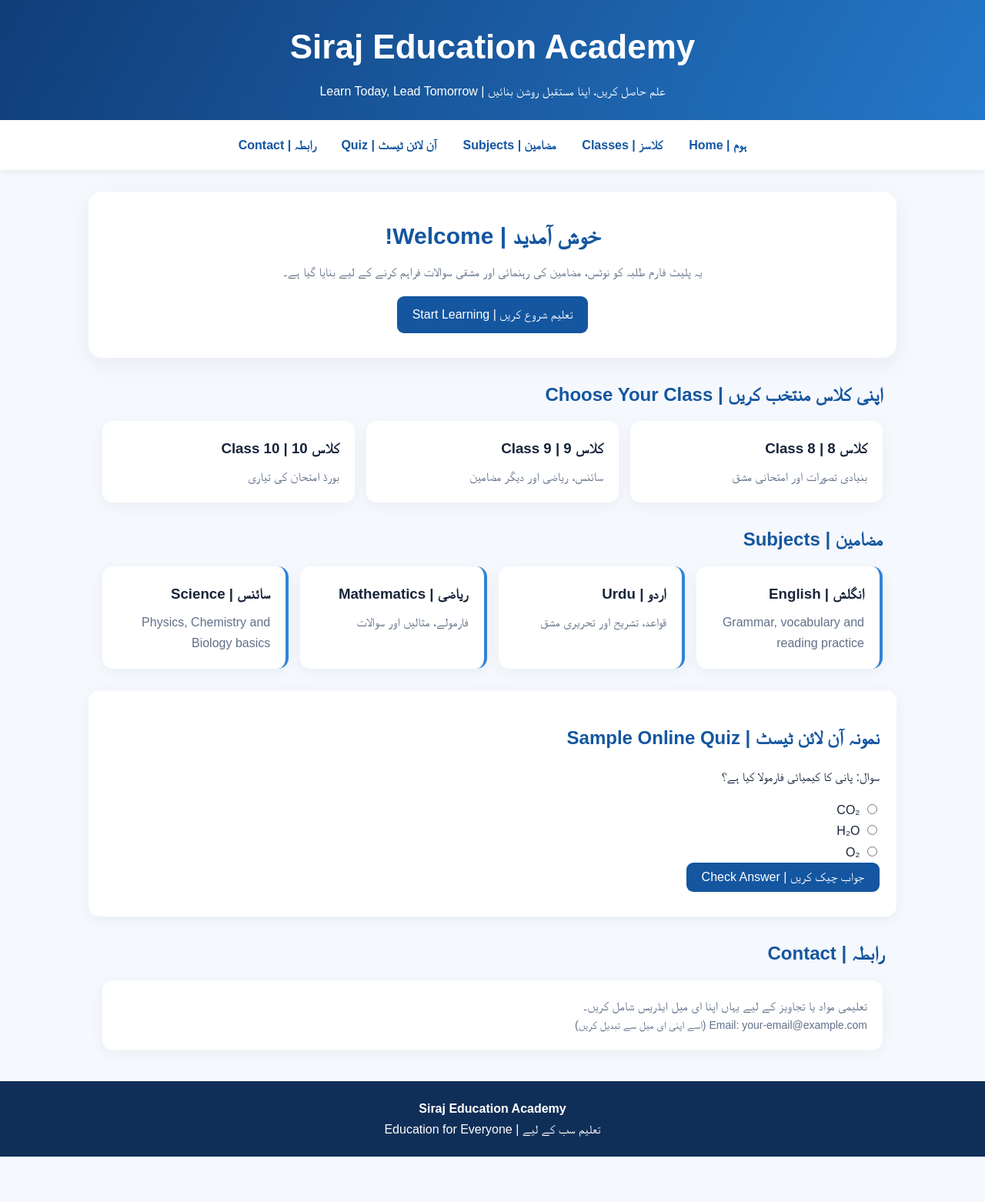
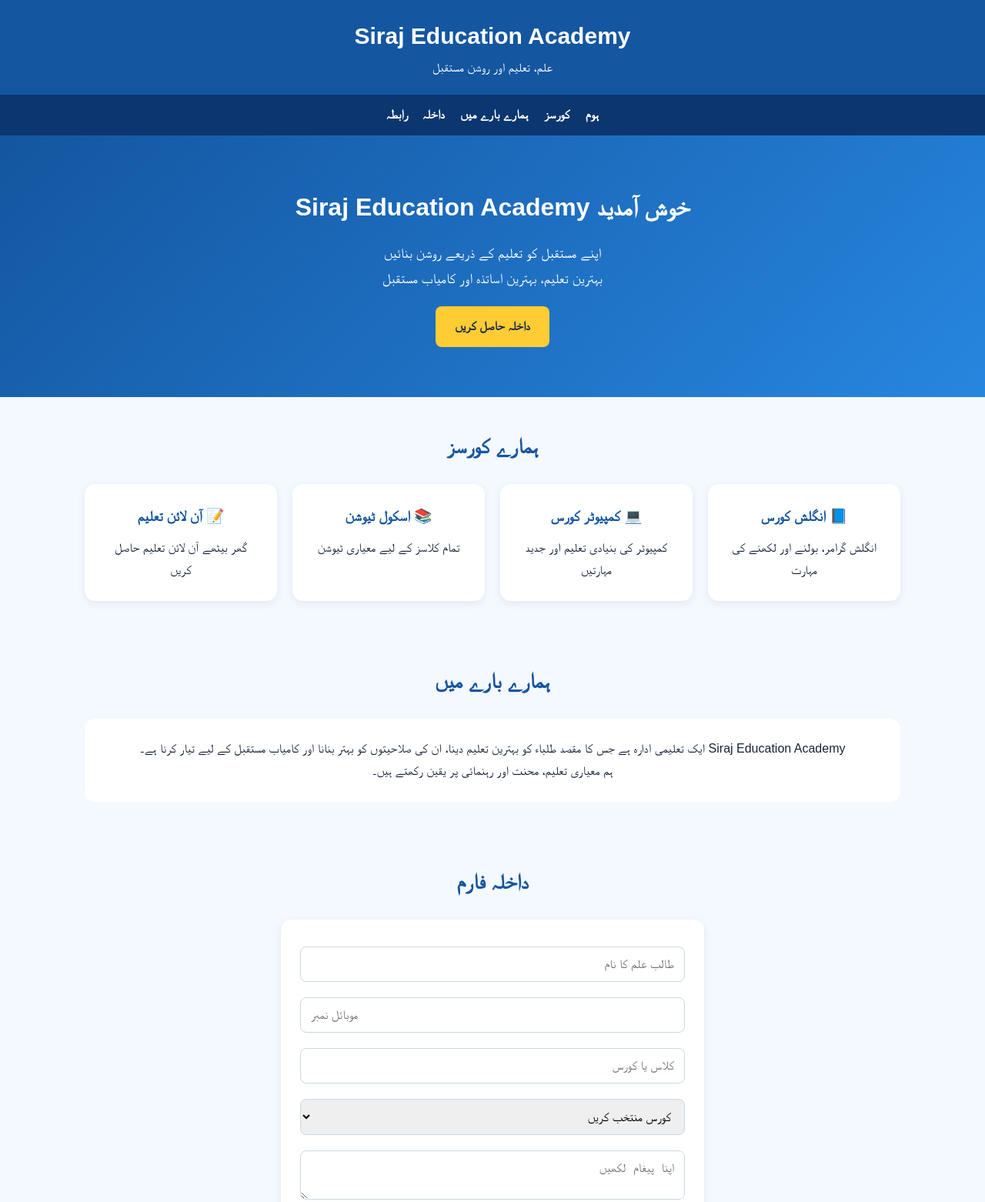
Before and after one commit to yamuhammadyaallah6-cloud/siraj-education-academy, a plain HTML site: page index.html in a window 1280 px wide. Shown: the top 1562 px of the page at 77% size. Before the commit the page ends 1503 px from the top, so only its background shows below. Drawn offline with Linux system fonts and the light colour scheme.

Commit message:
Update index.html

```diff
--- a/index.html
+++ b/index.html
@@ -1,32 +1,320 @@
+
 <!DOCTYPE html>
 <html lang="ur" dir="rtl">
 <head>
-<meta charset="UTF-8"><meta name="viewport" content="width=device-width, initial-scale=1">
+<meta charset="UTF-8">
+<meta name="viewport" content="width=device-width, initial-scale=1.0">
+
 <title>Siraj Education Academy</title>
+
 <style>
-:root{--blue:#1456a0;--sky:#eaf4ff;--ink:#17243a;--muted:#617089}
-*{box-sizing:border-box}body{margin:0;font-family:Arial,sans-serif;background:#f5f8fc;color:var(--ink);line-height:1.7}
-header{background:linear-gradient(120deg,#103d78,#2478c9);color:white;padding:24px 7%;text-align:center}
-header h1{margin:0;font-size:clamp(28px,5vw,44px)}header p{margin:6px 0 0}
-nav{display:flex;justify-content:center;gap:10px;flex-wrap:wrap;background:#fff;padding:12px;box-shadow:0 2px 10px #16365a12}
-nav a{color:var(--blue);text-decoration:none;padding:7px 12px;border-radius:8px;font-weight:bold}
-nav a:hover{background:var(--sky)}.hero{max-width:1050px;margin:28px auto;padding:32px 22px;background:white;border-radius:18px;box-shadow:0 8px 30px #183c6410;text-align:center}
-.hero h2{color:var(--blue);font-size:30px;margin:0 0 8px}.hero p{color:var(--muted);margin:0 auto 18px;max-width:700px}
-.btn{display:inline-block;background:var(--blue);color:white;text-decoration:none;padding:10px 20px;border-radius:9px;border:0;cursor:pointer;font-size:16px}
-section{max-width:1050px;margin:28px auto;padding:0 18px}section h2{color:var(--blue);margin-bottom:14px}
-.grid{display:grid;grid-template-columns:repeat(auto-fit,minmax(210px,1fr));gap:15px}
-.card{background:white;padding:20px;border-radius:14px;box-shadow:0 4px 18px #183c640d}.card h3{margin:0 0 7px}.card p{margin:0;color:var(--muted)}.subject{border-right:4px solid #3183d6}
-#quiz{background:white;padding:22px;border-radius:14px;box-shadow:0 4px 18px #183c640d}#answer{margin-top:10px;font-weight:bold}
-footer{text-align:center;background:#102f58;color:white;padding:22px;margin-top:40px}.small{font-size:14px;color:var(--muted)}
-@media(max-width:600px){.hero{margin:16px 12px;padding:25px 15px}nav{gap:2px}nav a{font-size:14px}}
-</style></head><body>
-<header><h1>Siraj Education Academy</h1><p>علم حاصل کریں، اپنا مستقبل روشن بنائیں | Learn Today, Lead Tomorrow</p></header>
-<nav><a href="#home">ہوم | Home</a><a href="#classes">کلاسز | Classes</a><a href="#subjects">مضامین | Subjects</a><a href="#quiz">آن لائن ٹیسٹ | Quiz</a><a href="#contact">رابطہ | Contact</a></nav>
-<main><div class="hero" id="home"><h2>خوش آمدید | Welcome!</h2><p>یہ پلیٹ فارم طلبہ کو نوٹس، مضامین کی رہنمائی اور مشقی سوالات فراہم کرنے کے لیے بنایا گیا ہے۔</p><a class="btn" href="#classes">تعلیم شروع کریں | Start Learning</a></div>
-<section id="classes"><h2>اپنی کلاس منتخب کریں | Choose Your Class</h2><div class="grid"><article class="card"><h3>کلاس 8 | Class 8</h3><p>بنیادی تصورات اور امتحانی مشق</p></article><article class="card"><h3>کلاس 9 | Class 9</h3><p>سائنس، ریاضی اور دیگر مضامین</p></article><article class="card"><h3>کلاس 10 | Class 10</h3><p>بورڈ امتحان کی تیاری</p></article></div></section>
-<section id="subjects"><h2>مضامین | Subjects</h2><div class="grid"><article class="card subject"><h3>انگلش | English</h3><p>Grammar, vocabulary and reading practice</p></article><article class="card subject"><h3>اردو | Urdu</h3><p>قواعد، تشریح اور تحریری مشق</p></article><article class="card subject"><h3>ریاضی | Mathematics</h3><p>فارمولے، مثالیں اور سوالات</p></article><article class="card subject"><h3>سائنس | Science</h3><p>Physics, Chemistry and Biology basics</p></article></div></section>
-<section id="quiz"><h2>نمونہ آن لائن ٹیسٹ | Sample Online Quiz</h2><p>سوال: پانی کا کیمیائی فارمولا کیا ہے؟</p><label><input type="radio" name="q" value="a"> CO₂</label><br><label><input type="radio" name="q" value="b"> H₂O</label><br><label><input type="radio" name="q" value="c"> O₂</label><br><button class="btn" onclick="checkAnswer()">جواب چیک کریں | Check Answer</button><div id="answer" aria-live="polite"></div></section>
-<section id="contact"><h2>رابطہ | Contact</h2><div class="card"><p>تعلیمی مواد یا تجاویز کے لیے یہاں اپنا ای میل ایڈریس شامل کریں۔</p><p class="small">Email: your-email@example.com (اسے اپنی ای میل سے تبدیل کریں)</p></div></section></main>
-<footer><strong>Siraj Education Academy</strong><br><span>تعلیم سب کے لیے | Education for Everyone</span></footer>
-<script>function checkAnswer(){const s=document.querySelector('input[name="q"]:checked'),r=document.getElementById('answer');if(!s){r.textContent='براہِ کرم ایک جواب منتخب کریں۔';return;}r.textContent=s.value==='b'?'درست جواب! شاباش۔ | Correct!':'یہ درست جواب نہیں۔ دوبارہ کوشش کریں۔ | Try again.';}</script>
-</body></html>
+* {
+    margin: 0;
+    padding: 0;
+    box-sizing: border-box;
+}
+
+body {
+    font-family: Arial, sans-serif;
+    background: #f4f8ff;
+    color: #17243a;
+    line-height: 1.8;
+}
+
+header {
+    background: #1456a0;
+    color: white;
+    padding: 20px;
+    text-align: center;
+}
+
+header h1 {
+    font-size: 30px;
+}
+
+nav {
+    background: #0c3670;
+    padding: 12px;
+    text-align: center;
+}
+
+nav a {
+    color: white;
+    text-decoration: none;
+    margin: 8px;
+    font-weight: bold;
+}
+
+.hero {
+    padding: 65px 20px;
+    text-align: center;
+    background: linear-gradient(135deg, #1456a0, #2786df);
+    color: white;
+}
+
+.hero h2 {
+    font-size: 32px;
+    margin-bottom: 15px;
+}
+
+.hero p {
+    font-size: 18px;
+}
+
+.btn {
+    display: inline-block;
+    background: #ffcc33;
+    color: #14294a;
+    padding: 12px 25px;
+    border-radius: 8px;
+    text-decoration: none;
+    font-weight: bold;
+    margin-top: 20px;
+}
+
+section {
+    padding: 40px 20px;
+    max-width: 1100px;
+    margin: auto;
+}
+
+.section-title {
+    text-align: center;
+    color: #1456a0;
+    font-size: 27px;
+    margin-bottom: 25px;
+}
+
+.cards {
+    display: grid;
+    grid-template-columns: repeat(auto-fit, minmax(220px, 1fr));
+    gap: 20px;
+}
+
+.card {
+    background: white;
+    padding: 25px;
+    border-radius: 14px;
+    box-shadow: 0 3px 12px #00000012;
+    text-align: center;
+}
+
+.card h3 {
+    color: #1456a0;
+    margin-bottom: 10px;
+}
+
+.about {
+    background: white;
+    border-radius: 14px;
+    padding: 25px;
+    text-align: center;
+}
+
+form {
+    background: white;
+    padding: 25px;
+    border-radius: 14px;
+    max-width: 550px;
+    margin: auto;
+    box-shadow: 0 3px 12px #00000012;
+}
+
+input, select, textarea {
+    width: 100%;
+    padding: 13px;
+    margin: 10px 0;
+    border: 1px solid #ccd7e5;
+    border-radius: 8px;
+    font-size: 16px;
+}
+
+button {
+    width: 100%;
+    padding: 14px;
+    background: #1456a0;
+    color: white;
+    border: none;
+    border-radius: 8px;
+    font-size: 17px;
+    cursor: pointer;
+}
+
+button:hover {
+    background: #0c3670;
+}
+
+.contact {
+    background: #eaf2ff;
+    text-align: center;
+    border-radius: 14px;
+}
+
+footer {
+    background: #0c3670;
+    color: white;
+    text-align: center;
+    padding: 20px;
+}
+
+@media (max-width: 600px) {
+    header h1 {
+        font-size: 24px;
+    }
+
+    .hero h2 {
+        font-size: 25px;
+    }
+
+    nav a {
+        display: inline-block;
+        margin: 5px;
+    }
+}
+</style>
+</head>
+
+<body>
+
+<header>
+    <h1>Siraj Education Academy</h1>
+    <p>علم، تعلیم اور روشن مستقبل</p>
+</header>
+
+<nav>
+    <a href="#home">ہوم</a>
+    <a href="#courses">کورسز</a>
+    <a href="#about">ہمارے بارے میں</a>
+    <a href="#admission">داخلہ</a>
+    <a href="#contact">رابطہ</a>
+</nav>
+
+<div class="hero" id="home">
+    <h2>خوش آمدید Siraj Education Academy</h2>
+    <p>اپنے مستقبل کو تعلیم کے ذریعے روشن بنائیں</p>
+    <p>بہترین تعلیم، بہترین اساتذہ اور کامیاب مستقبل</p>
+    <a href="#admission" class="btn">داخلہ حاصل کریں</a>
+</div>
+
+<section id="courses">
+    <h2 class="section-title">ہمارے کورسز</h2>
+
+    <div class="cards">
+
+        <div class="card">
+            <h3>📘 انگلش کورس</h3>
+            <p>انگلش گرامر، بولنے اور لکھنے کی مہارت</p>
+        </div>
+
+        <div class="card">
+            <h3>💻 کمپیوٹر کورس</h3>
+            <p>کمپیوٹر کی بنیادی تعلیم اور جدید مہارتیں</p>
+        </div>
+
+        <div class="card">
+            <h3>📚 اسکول ٹیوشن</h3>
+            <p>تمام کلاسز کے لیے معیاری ٹیوشن</p>
+        </div>
+
+        <div class="card">
+            <h3>📝 آن لائن تعلیم</h3>
+            <p>گھر بیٹھے آن لائن تعلیم حاصل کریں</p>
+        </div>
+
+    </div>
+</section>
+
+<section id="about">
+    <h2 class="section-title">ہمارے بارے میں</h2>
+
+    <div class="about">
+        <p>
+        Siraj Education Academy ایک تعلیمی ادارہ ہے
+        جس کا مقصد طلباء کو بہترین تعلیم دینا،
+        ان کی صلاحیتوں کو بہتر بنانا اور
+        کامیاب مستقبل کے لیے تیار کرنا ہے۔
+        </p>
+
+        <p>
+        ہم معیاری تعلیم، محنت اور رہنمائی
+        پر یقین رکھتے ہیں۔
+        </p>
+    </div>
+</section>
+
+<section id="admission">
+    <h2 class="section-title">داخلہ فارم</h2>
+
+    <form onsubmit="sendAdmission(event)">
+
+        <input type="text" id="name"
+        placeholder="طالب علم کا نام" required>
+
+        <input type="tel" id="phone"
+        placeholder="موبائل نمبر" required>
+
+        <input type="text" id="class"
+        placeholder="کلاس یا کورس" required>
+
+        <select id="course" required>
+            <option value="">کورس منتخب کریں</option>
+            <option>انگلش کورس</option>
+            <option>کمپیوٹر کورس</option>
+            <option>اسکول ٹیوشن</option>
+            <option>آن لائن تعلیم</option>
+        </select>
+
+        <textarea id="message"
+        placeholder="اپنا پیغام لکھیں"></textarea>
+
+        <button type="submit">داخلے کے لیے درخواست بھیجیں</button>
+
+    </form>
+</section>
+
+<section id="contact">
+    <h2 class="section-title">ہم سے رابطہ کریں</h2>
+
+    <div class="contact">
+        <p>🏫 Siraj Education Academy</p>
+        <p>📞 فون: اپنا فون نمبر یہاں لکھیں</p>
+        <p>📍 پتہ: اپنا اکیڈمی کا پتہ یہاں لکھیں</p>
+        <p>📧 ای میل: اپنی ای میل یہاں لکھیں</p>
+    </div>
+</section>
+
+<footer>
+    <p>© 2026 Siraj Education Academy</p>
+    <p>تمام حقوق محفوظ ہیں</p>
+</footer>
+
+<script>
+function sendAdmission(event) {
+    event.preventDefault();
+
+    const name = document.getElementById("name").value;
+    const phone = document.getElementById("phone").value;
+    const studentClass = document.getElementById("class").value;
+    const course = document.getElementById("course").value;
+    const message = document.getElementById("message").value;
+
+    const academyNumber = "923001234567";
+
+    const text =
+        "Admission Application - Siraj Education Academy\n\n" +
+        "Name: " + name + "\n" +
+        "Phone: " + phone + "\n" +
+        "Class: " + studentClass + "\n" +
+        "Course: " + course + "\n" +
+        "Message: " + message;
+
+    const url =
+        "https://wa.me/" + academyNumber +
+        "?text=" + encodeURIComponent(text);
+
+    window.open(url, "_blank");
+}
+</script>
+
+</body>
+</html>
```
